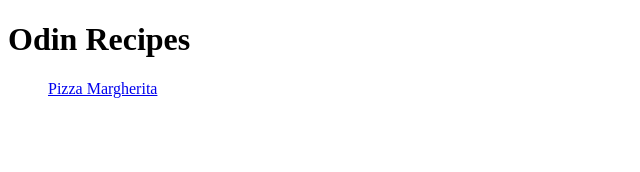
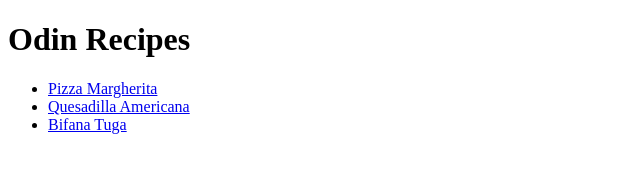
Before and after one commit to Keperoni/odin-recipes, a plain HTML site: page index.html in a window 1280 px wide. Shown: the whole page, without its empty margins (0-640 px from the left). Drawn offline with Linux system fonts and the light colour scheme.

Commit message:
Fixed and added 2 recipes to the unordered list

```diff
--- a/index.html
+++ b/index.html
@@ -9,8 +9,9 @@
     <body>
         <h1>Odin Recipes</h1>
             <ul>
-                <a href="recipes/pizza.html">Pizza Margherita</a>
+                <li><a href="recipes/pizza.html">Pizza Margherita</a></li>
+                <li><a href="recipes/quesadilla.html">Quesadilla Americana</a></li>
+                <li><a href="recipes/bifana.html">Bifana Tuga</a></li>
             </ul>
-
     </body>
 </html>
```
